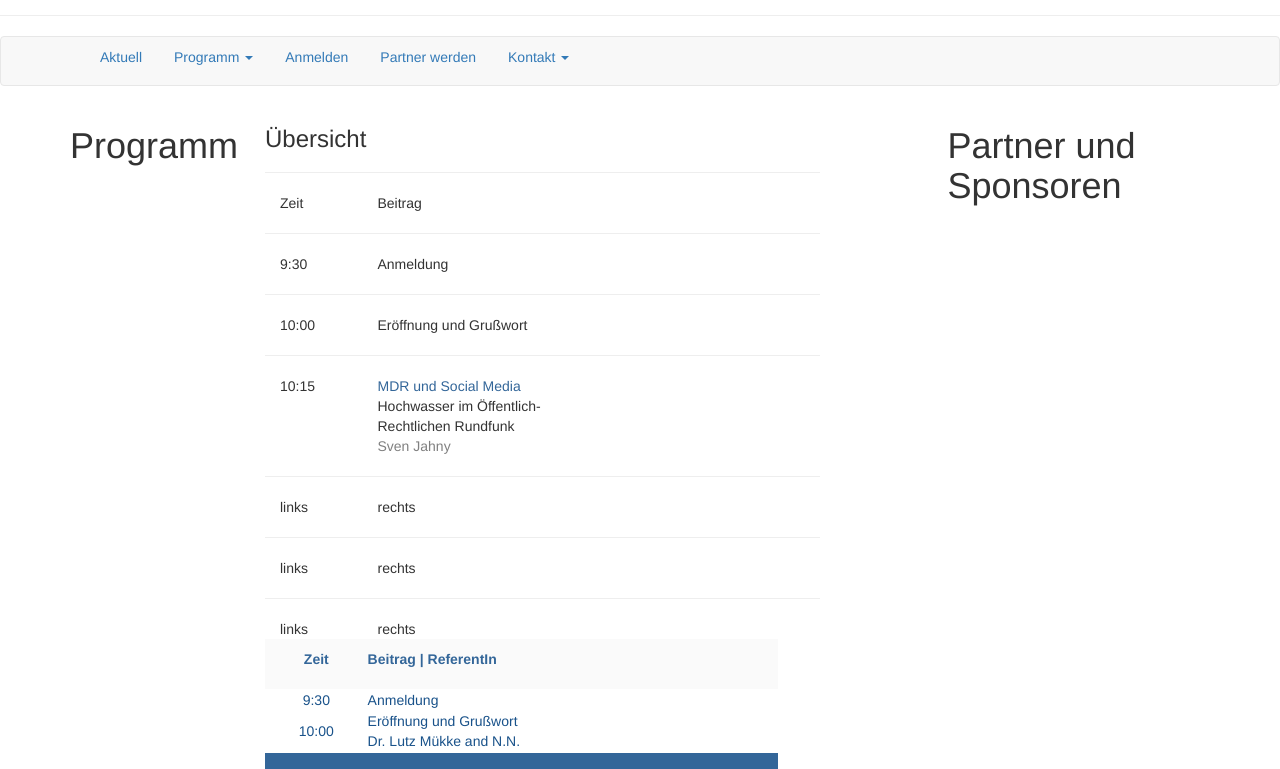
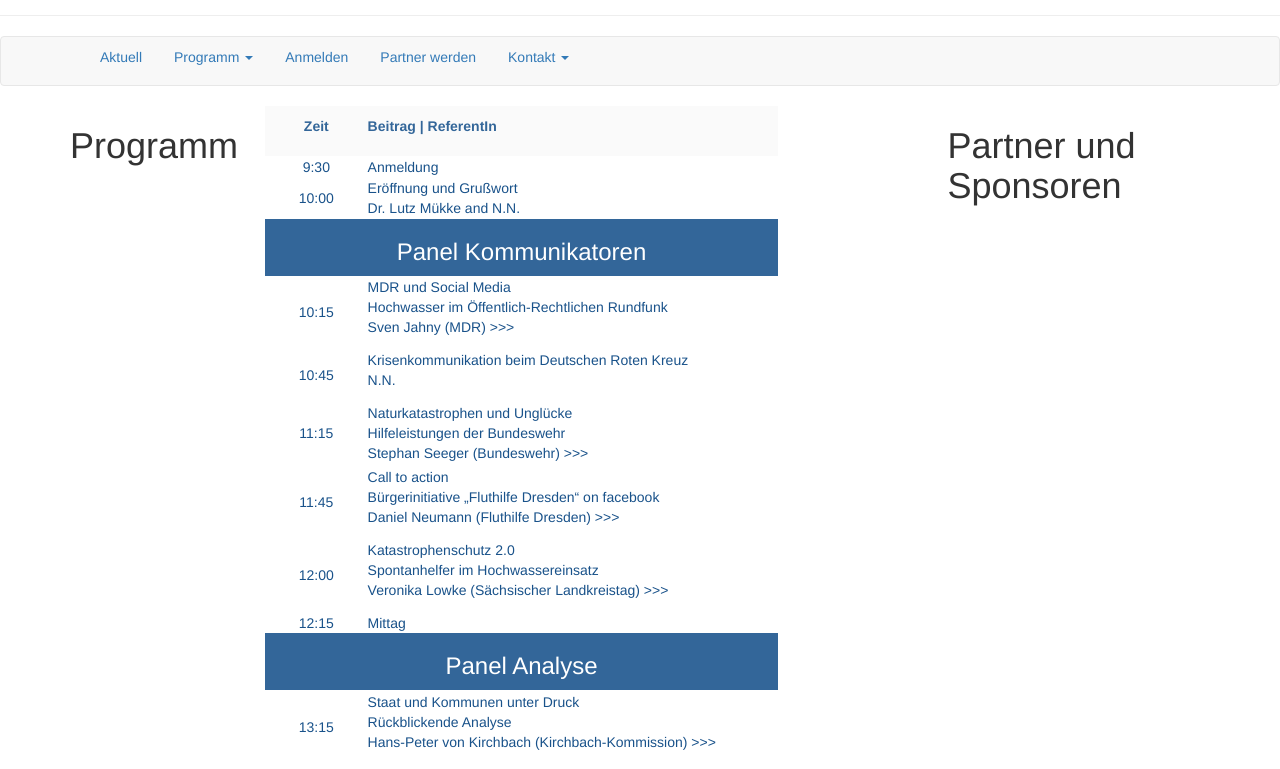
Before and after one commit to susedev/test, a Jekyll site: the page built from programm-uebersicht.html, in a window 1280 px wide and 900 px high, cut to the strip 131-900 px from the top of the window. Built offline with Jekyll 4.4.1, drawn with Linux system fonts in a browser that asks for light colours; nearby versions of some CDN libraries.

Commit message:
Edit from JekyllCMS

```diff
--- a/programm-uebersicht.html
+++ b/programm-uebersicht.html
@@ -1,73 +1,6 @@
 ---
 title: Programm
 ---
-<h3>&Uuml;bersicht</h3>
-
-<hr noshade="noshade" size="1" />
-<div class="container">
-<div class="row">
-<div class="col-md-1"><time>Zeit</time></div>
-
-<div class="col-md-2">Beitrag</div>
-</div>
-</div>
-
-<hr noshade="noshade" size="1" />
-<div class="container">
-<div class="row">
-<div class="col-md-1"><time>9:30</time></div>
-
-<div class="col-md-2">Anmeldung</div>
-</div>
-</div>
-
-<hr noshade="noshade" size="1" />
-<div class="container">
-<div class="row">
-<div class="col-md-1"><time>10:00</time></div>
-
-<div class="col-md-2">Er&ouml;ffnung und Gru&szlig;wort&nbsp;</div>
-</div>
-</div>
-
-<hr noshade="noshade" size="1" />
-<div class="container">
-<div class="row">
-<div class="col-md-1"><time>10:15</time></div>
-
-<div class="col-md-2"><span style="color: #336699;">MDR und Social Media</span><br />
-Hochwasser im &Ouml;ffentlich-Rechtlichen Rundfunk<br />
-<span style="color: #808080;">Sven Jahny</span></div>
-</div>
-</div>
-
-<hr noshade="noshade" size="1" />
-<div class="container">
-<div class="row">
-<div class="col-md-1">links</div>
-
-<div class="col-md-2">rechts</div>
-</div>
-</div>
-
-<hr noshade="noshade" size="1" />
-<div class="container">
-<div class="row">
-<div class="col-md-1">links</div>
-
-<div class="col-md-2">rechts</div>
-</div>
-</div>
-
-<hr noshade="noshade" size="1" />
-<div class="container">
-<div class="row">
-<div class="col-md-1">links</div>
-
-<div class="col-md-2">rechts</div>
-</div>
-</div>
-
 <table align="left" border="0" border-color="#FFFFFF" cellpadding="50" cellspacing="10" style="height: 1298px;" width="513">
 	<thead>
 		<tr>
```
